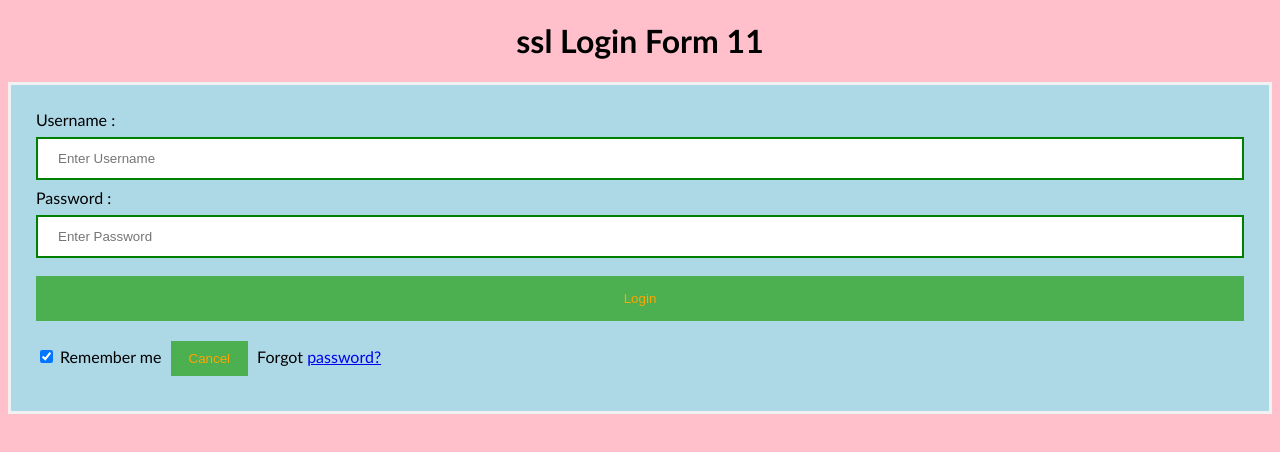
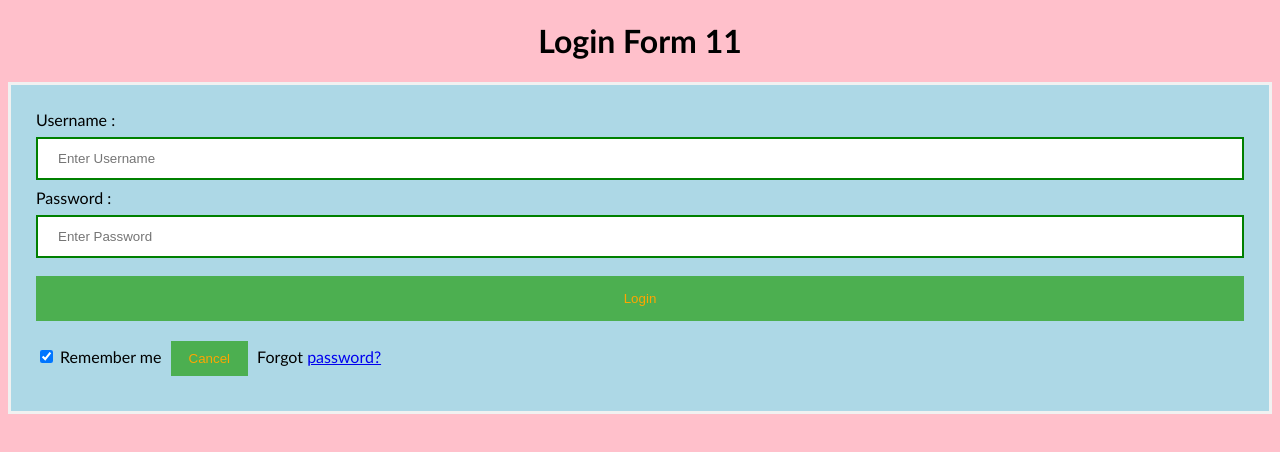
Before and after one commit to gireeshteli/1000project, a plain HTML site: page index.html in a window 1280 px wide. Drawn offline with Linux system fonts and the light colour scheme.

Commit message:
Update index.html

```diff
--- a/index.html
+++ b/index.html
@@ -45,7 +45,7 @@ button {
 </style>
 </head>
 <body>
-    <center> <h1> ssl Login Form 11 </h1> </center>
+    <center> <h1>  Login Form 11 </h1> </center>
     <form>
         <div class="container">
             <label>Username : </label>
```
